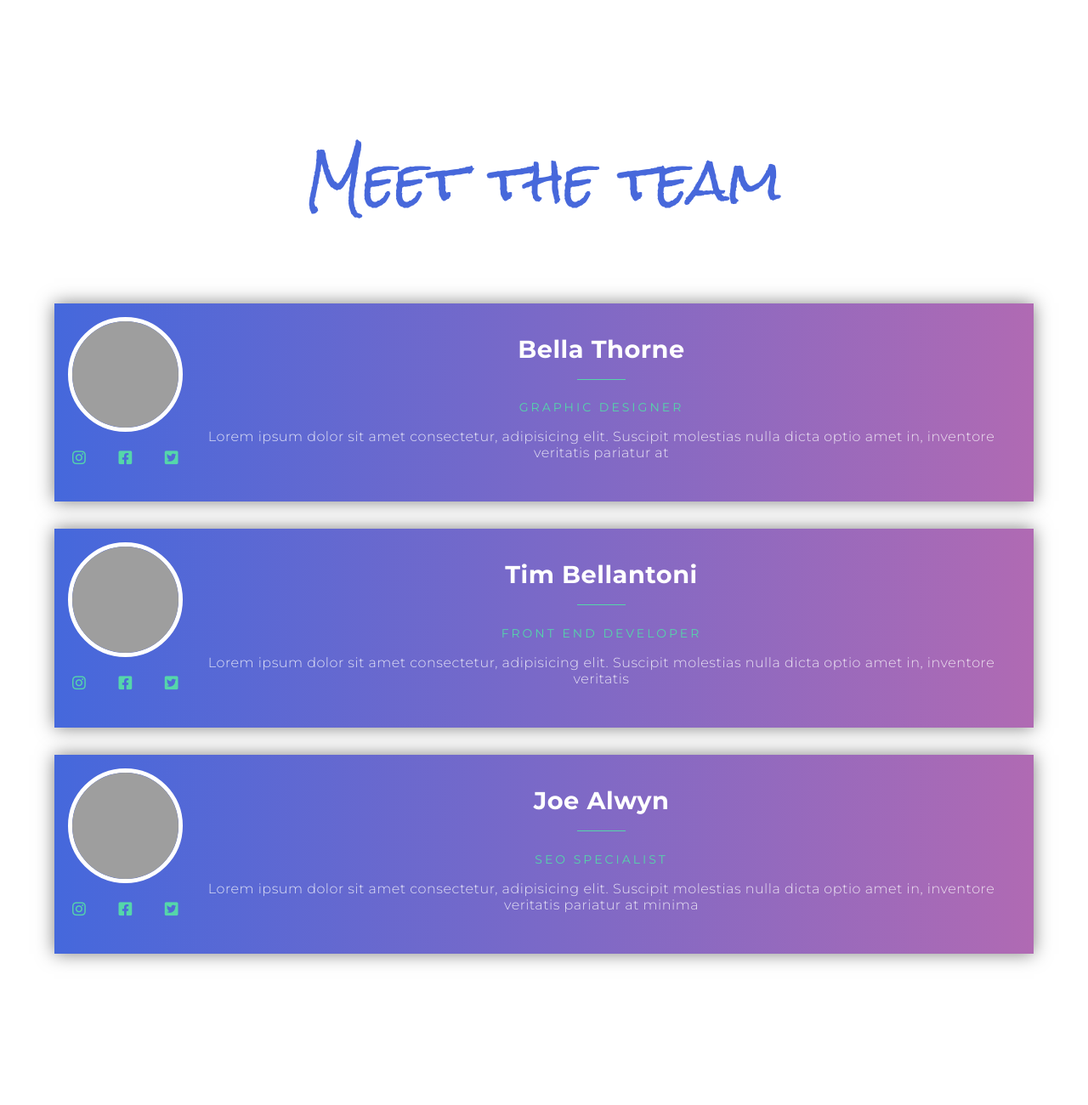
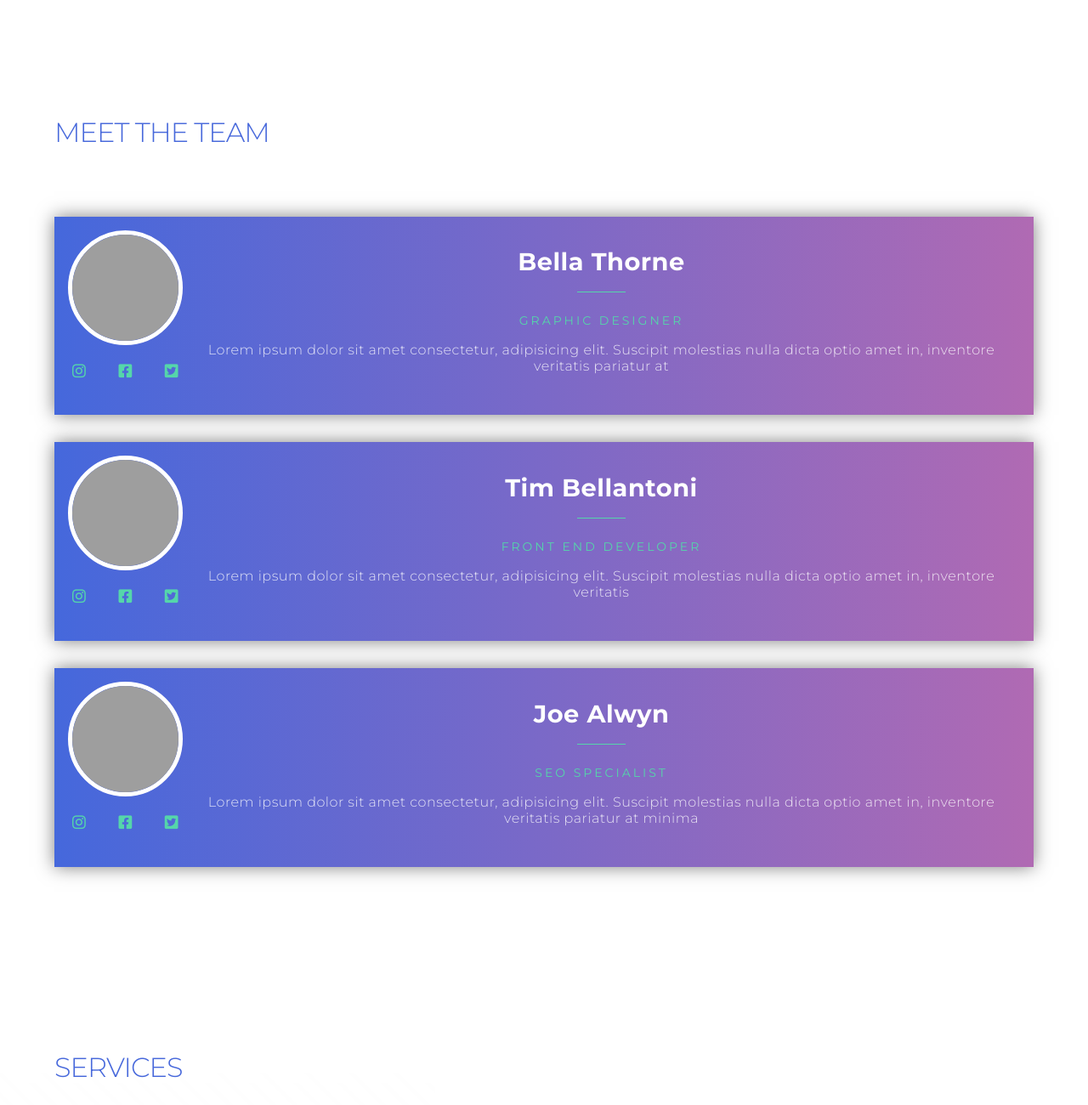
Before and after one commit to apellegrino117/Faux-Land-Landing-Page, a website: page index.html in a window 1280 px wide. Shown: the part 1760-3060 px from the top of the page at 85% size. Drawn offline with nearby package versions, Linux system fonts and the light colour scheme; grey boxes are pictures that could not be loaded.

Commit message:
Prepping to push changes to repo

```diff
--- a/src/scss/partials/_main.scss
+++ b/src/scss/partials/_main.scss
@@ -3,11 +3,14 @@
   //padding: 1rem 0;
   margin: $section-spacing;
   .heading {
-    font-size: 4em;
-    text-align: center;
+    font-size: 2em;
+    text-align: left;
     font-weight: 300;
-    font-family: 'Rock Salt', cursive;
+    font-family: 'Montserrat', sans-serif;
     color: #4768DB;
+    text-transform: uppercase;
+    letter-spacing: -1px;
+    margin:2em;
   }
 }
 .card-container {
--- a/src/scss/partials/_services.scss
+++ b/src/scss/partials/_services.scss
@@ -1,11 +1,14 @@
 
 .services {
   .heading {
-    font-size: 4em;
-    text-align: center;
+    font-size: 2em;
+    text-align: left;
     font-weight: 300;
-    font-family: 'Rock Salt', cursive;
+    font-family: 'Montserrat', sans-serif;
     color: #4768DB;
+    text-transform: uppercase;
+    letter-spacing: -1px;
+    margin:2em;
   }
   //padding: 4rem;
   margin: $section-spacing;
```
Also changed, not shown: dist/css/styles.css.
